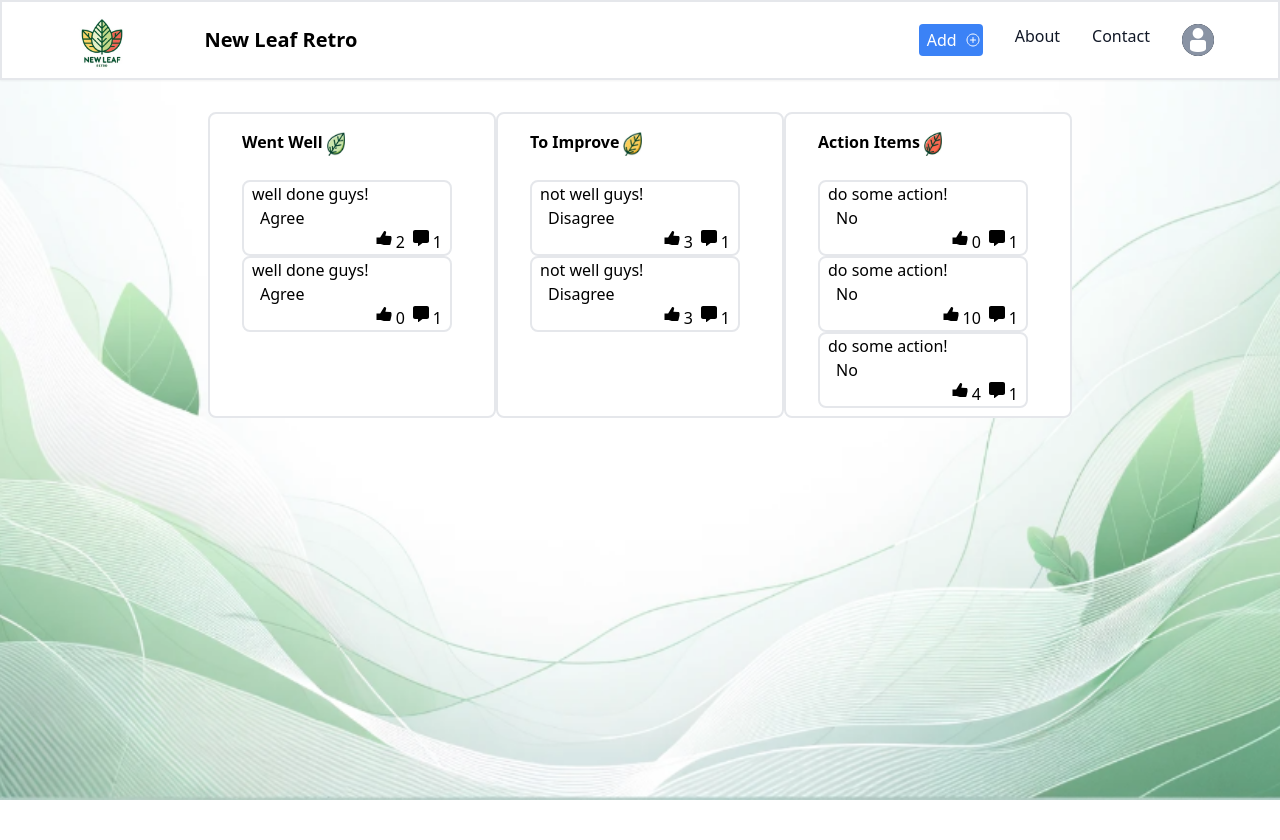
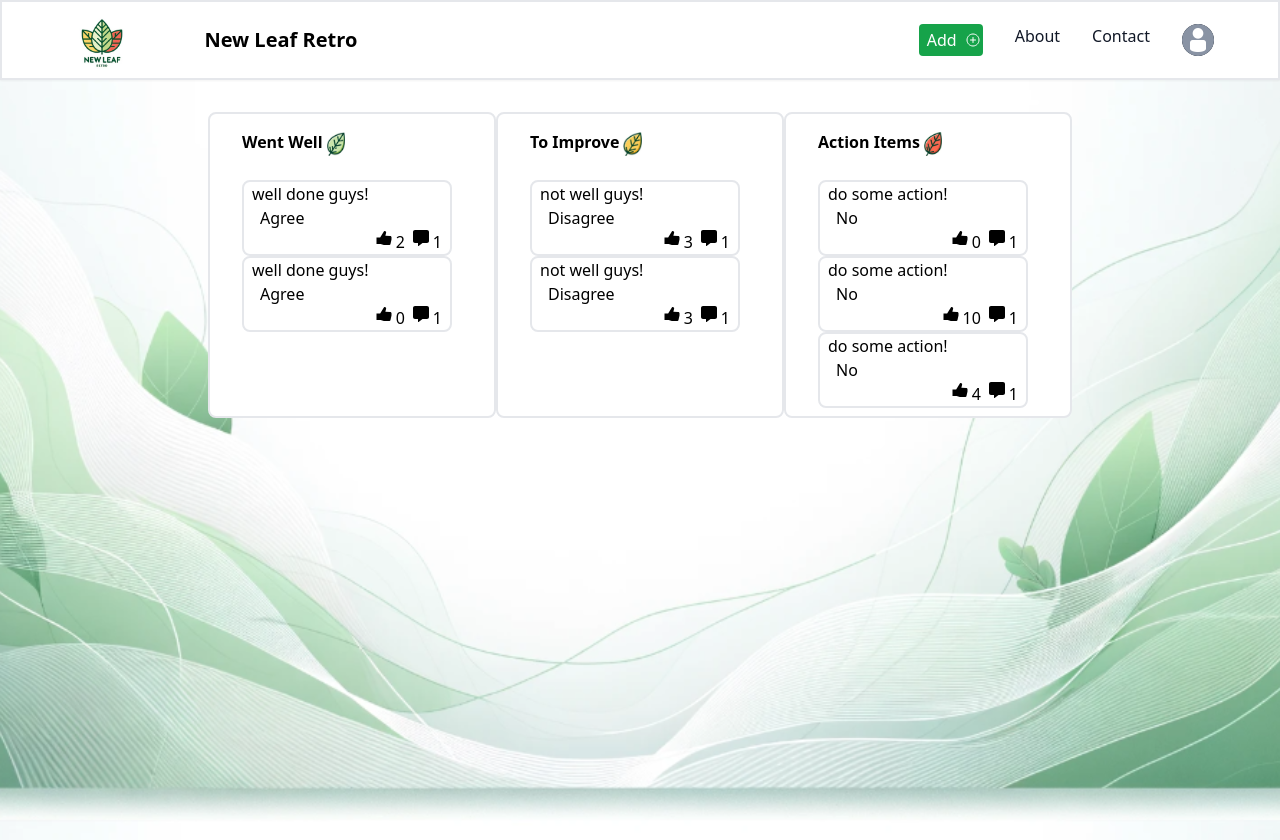
Before and after one commit to sw2003/fall-hacks-2023-frontend, a React (Create React App) app: page / in a window 1280 px wide. Before the commit the page ends 800 px from the top, so only its background shows below. Built offline with nearby package versions, Linux system fonts and the light colour scheme; the HTML template or start-up script is replaced by a standard one.

Commit message:
rips backend

```diff
--- a/src/App.css
+++ b/src/App.css
@@ -1,8 +1,8 @@
 .background{
-    height: 100%;
+    height: 105vh;
     min-height: 800px;
     background-image: url(./assets/bg5.jpg);
-    background-size: auto 108%;
+    background-size: auto 100vh;
     background-position: center;
     opacity: 1;
 }
--- a/src/components/addForm.js
+++ b/src/components/addForm.js
@@ -47,9 +47,6 @@ export default function AddForm() {
             alert('Insignt Status needs to be selected');
             return;
         }
-
-        console.log(content)
-        console.log(insightStatus)
 
         // parse col name -> col id
 
--- a/src/components/add_button.js
+++ b/src/components/add_button.js
@@ -14,7 +14,7 @@ export default function AddButton(){
     }
 
     return (
-        <div className='flex gap-2 items-center w-16 h-8 pl-2 bg-blue-500 text-white rounded cursor-pointer hover:bg-blue-400 transition-all' onClick={onClick}>
+        <div className='flex gap-2 items-center w-16 h-8 pl-2 bg-green-600 text-white rounded cursor-pointer hover:bg-blue-400 transition-all' onClick={onClick}>
             <span>Add</span>
 
             <IoAddCircleOutline></IoAddCircleOutline>
--- a/src/components/board.js
+++ b/src/components/board.js
@@ -22,7 +22,7 @@ const mockapi = {
             ]
         },
         {
-            "task_id": 4,
+            "task_id": 2,
             "content": "well done guys!",
             "thumbup_count": 0,
             "comments": [
@@ -35,7 +35,7 @@ const mockapi = {
     ],
     "improve_column": [
         {
-            "task_id": 2,
+            "task_id": 3,
             "content": "not well guys!",
             "thumbup_count": 3,
             "comments": [
@@ -46,7 +46,7 @@ const mockapi = {
             ]
         },
         {
-            "task_id": 5,
+            "task_id": 4,
             "content": "not well guys!",
             "thumbup_count": 3,
             "comments": [
@@ -59,7 +59,7 @@ const mockapi = {
     ],
     "action_column": [
         {
-            "task_id": 3,
+            "task_id": 5,
             "content": "do some action!",
             "thumbup_count": 0,
             "comments": [
@@ -97,6 +97,7 @@ const mockapi = {
 export default function Board() {
     const [openComments, setOpenComments] = useState(false);
     const [comment, setComment] = useState('');
+    const [taskID, setTaskID] = useState(null);
 
     const styles = {
         column: {
@@ -132,10 +133,6 @@ export default function Board() {
         })
     }, [])
 
-    useEffect(() => {
-        console.log(tasks.well_column[0])
-    })
-
     const thumbsup = (task_id) => {
         axios
             .put(`/task/${task_id}/add_thumbup`)
@@ -144,6 +141,12 @@ export default function Board() {
 
     const showComment = (task_id) => {
         setOpenComments(!openComments);
+        if (!openComments){
+            setTaskID(task_id);
+        }
+        else{
+            setTaskID(null)
+        }
     }
 
     const mapColumn = (column) => {
@@ -175,8 +178,12 @@ export default function Board() {
         setComment(e.target.value);
     }
 
-    function onSubmit(e){
+    function handleSubmit(e){
+        e.preventDefault();
 
+        axios
+            .post(`/1/${taskID}/`, comment)
+            .then((res) => window.location.href='/')
     }
 
     return (
@@ -214,8 +221,10 @@ export default function Board() {
                                 Add Comment
                             </h1>
                             <br></br>
-                            <input type="text" className='w-3/4 block mx-auto border border-black rounded' value={comment} onChange={onChange}/>
-                            <button className='w-3/4 mx-auto border border-white bg-blue-500 text-white rounded block my-2' onClick={onSubmit}>Submit</button>
+                            <form method="post" onSubmit={handleSubmit}>
+                                <input type="text" className='w-3/4 block mx-auto border border-black rounded' value={comment} onChange={onChange}/>
+                                <button type="submit" className='w-3/4 mx-auto border border-white bg-green-600 text-white rounded block my-2'>Submit</button>
+                            </form>
                         </section>
                     )
                 }
```
